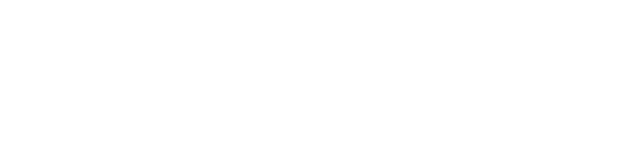
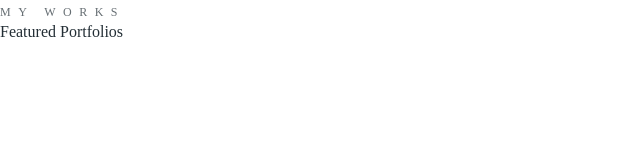
Before and after one commit to Rostyslav-Baryshok/alex-portfolio, a website built with webpack: page src/index.html in a window 1280 px wide. Shown: the whole page, without its empty margins (0-640 px from the left). Built offline with nearby package versions, Linux system fonts and the light colour scheme; files whose address does not match are found by name; a web font is replaced by a local one.

Commit message:
adds base titles

```diff
--- a/src/index.html
+++ b/src/index.html
@@ -8,6 +8,11 @@
 	<div class="wrapper">
 		@@include('html/_header.htm',{})
 		<main class="page">
+			<div class="title">
+				<div class="title__label">MY WORKS</div>
+				<h2 class="title__value">Featured Portfolios
+				</h2>
+			</div>
 		</main>
 		@@include('html/_footer.htm',{})
 	</div>
--- a/src/scss/common.scss
+++ b/src/scss/common.scss
@@ -1 +1,14 @@
 // Заголовки, общие БЄМ блоки и проче...
+
+.title {
+  // .title__label
+  &__label {
+    font-size: rem(12);
+    line-height: 2;
+    letter-spacing: em(7.5, 12);
+    color: $mainTwoColor;
+  }
+  // .title__value
+  &__value {
+  }
+}
--- a/src/scss/style.scss
+++ b/src/scss/style.scss
@@ -24,6 +24,7 @@ $fontSize: rem(16); // где 14(px) - размер шрифта по умолч
 
 // Основные цвета
 $mainColor: #232e35; // Цвет шрифта по умолчанию
+$mainTwoColor: #656d72;
 
 // Настройки адаптивной сетки ===============================================================================================================================================================================================================================================================================================
 
```
